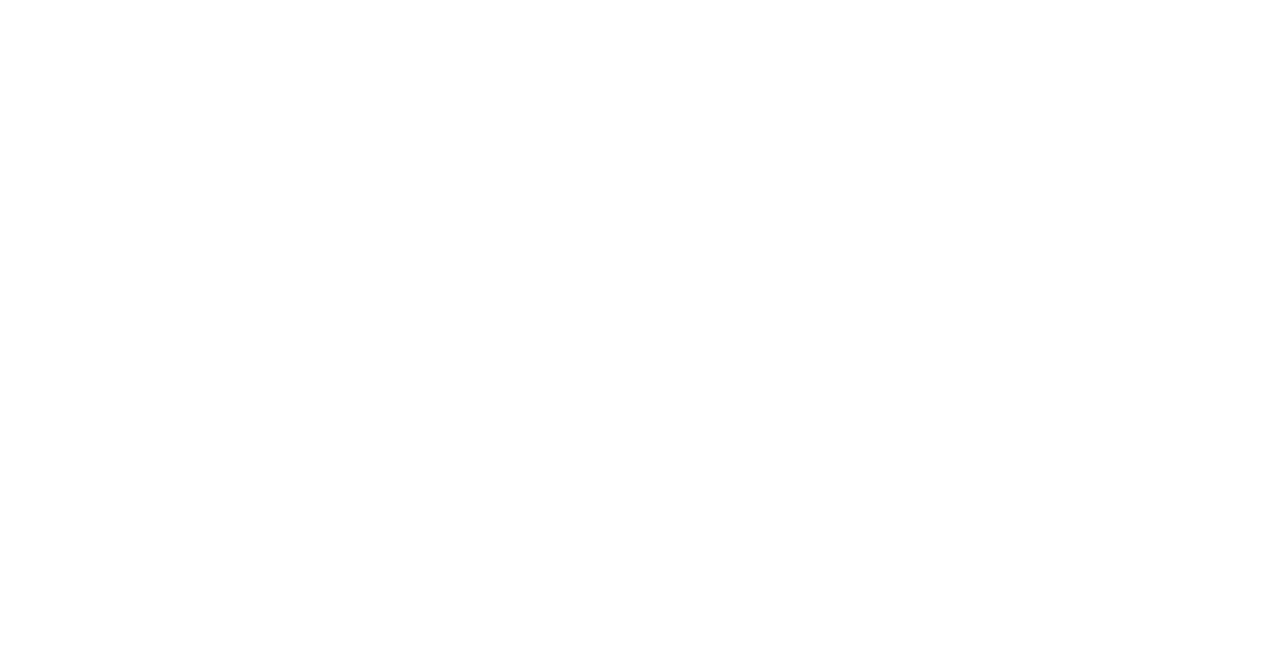
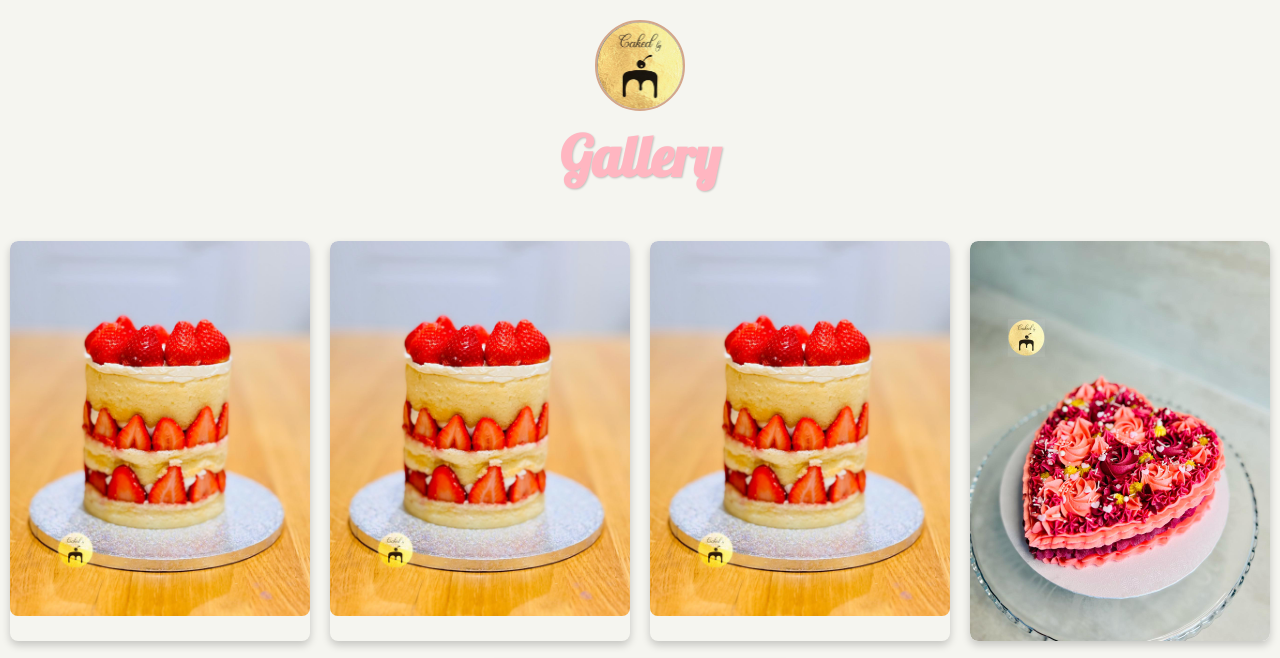
Before and after one commit to samkurianshaju/Caked-By-M-Final, a plain HTML site: page Frontend/HTML pages/Gallery.html in a window 1280 px wide. Shown: the top 658 px of the page. Drawn offline with nearby package versions, Linux system fonts and the light colour scheme; a small style sheet from the web is missing; a web font is replaced by a local one.

Commit message:
Gallery page added

```diff
--- a/Frontend/HTML pages/Gallery.html
+++ b/Frontend/HTML pages/Gallery.html
@@ -0,0 +1,45 @@
+<!DOCTYPE html>
+<html lang="en">
+<head>
+    <meta charset="UTF-8">
+    <meta name="viewport" content="width=device-width, initial-scale=1.0">
+    <title>Gallery | My Cake Business</title>
+    <meta name="description" content="Browse through our gallery of delicious cakes. Find inspiration for your next order!">
+    <link rel="stylesheet" href="../styles.css"> <!-- Path to the main stylesheet -->
+    <link rel="icon" href="../images/logo.jpeg" type="image/jpeg">
+    <link rel="stylesheet" href="https://cdnjs.cloudflare.com/ajax/libs/lightbox2/2.11.3/css/lightbox.min.css" integrity="sha512-RaswN2B0l5EV3iShRI4ZjI8lVjLT3WlO1Tc0jBG4WdkZoRM5oR07KjSO7eqOd2JZBF2/4kD8rxQzvXwhOvM0Q==" crossorigin="anonymous" referrerpolicy="no-referrer" />
+    <link rel="stylesheet" href="https://fonts.googleapis.com/css2?family=Lobster&display=swap"> <!-- Google Font -->
+</head>
+<body>
+    <header class="gallery-header">
+        <div class="header-content">
+            <img src="../images/logo.jpeg" alt="Logo of My Cake Business" class="logo">
+            <h1>Gallery</h1>
+        </div>
+    </header>
+    <main class="gallery-main">
+        <div class="gallery">
+            <a href="../images/Strawberry.jpeg" data-lightbox="gallery" data-title="Delicious Chocolate Cake">
+                <img src="../images/Strawberry.jpeg" alt="Delicious Chocolate Cake">
+            </a>
+            <a href="../images/Strawberry.jpeg" data-lightbox="gallery" data-title="Beautiful Vanilla Cake">
+                <img src="../images/Strawberry.jpeg" alt="Beautiful Vanilla Cake">
+            </a>
+            <a href="../images/Strawberry.jpeg" data-lightbox="gallery" data-title="Colorful Cupcakes">
+                <img src="../images/Strawberry.jpeg" alt="Colorful Cupcakes">
+            </a>
+            <a href="../images/heart.jpeg" data-lightbox="gallery" data-title="Elegant Wedding Cake">
+                <img src="../images/heart.jpeg" alt="Elegant Wedding Cake">
+            </a>
+            <a href="../images/Strawberry.jpeg" data-lightbox="gallery" data-title="Elegant Wedding Cake">
+                <img src="../images/Strawberry.jpeg" alt="Elegant Wedding Cake">
+            </a>
+            <!-- Add more gallery items here -->
+        </div>
+    </main>
+    <footer>
+        <p>&copy; 2024 My Cake Business. All rights reserved.</p>
+    </footer>
+    <script src="https://cdnjs.cloudflare.com/ajax/libs/lightbox2/2.11.3/js/lightbox.min.js" integrity="sha512-6eFd1C9iO6eTHqFAZ8G0GBRIz5buNRd0G1w0zwC8HkPkaO9jjThQuBRHM2M9Q9lXsP8p1uFjPq/AhzWnIvA2w==" crossorigin="anonymous" referrerpolicy="no-referrer"></script>
+</body>
+</html>
--- a/Frontend/styles.css
+++ b/Frontend/styles.css
@@ -136,3 +136,65 @@ footer {
         width: calc(100% - 40px); /* Full width with padding on small screens */
     }
 }
+
+.gallery-main {
+    padding: 20px;
+}
+
+.gallery {
+    display: flex;
+    flex-wrap: wrap;
+    gap: 20px;
+    justify-content: center;
+}
+
+.gallery-header {
+    background-color: #ffffff; /* White background */
+    color: #ff69b4; /* Hot Pink color for the header */
+    font-family: 'Lobster', cursive; /* Fun, stylish font for the header */
+    font-size: 2.5em; /* Adjust the size as needed */
+    text-shadow: 1px 1px 2px rgba(0, 0, 0, 0.2); /* Optional: Add a subtle shadow */
+    padding: 20px 0; /* Add some padding around the header */
+    margin: 0;
+    background-color: #f5f5f0;
+}
+
+.gallery-header h1 {
+    background-color: transparent; /* Transparent background */
+    color: #ffb6c1; /* Light Pink color for the header */
+    font-family: 'Lobster', cursive; /* Fun, stylish font for the header */
+    font-size: 1.4em; /* Reduced font size */
+    text-shadow: 1px 1px 2px rgba(0, 0, 0, 0.2); /* Optional: Add a subtle shadow */
+    padding: 10px 0; /* Adjust padding around the header */
+    margin: 0;
+}
+
+.gallery a {
+    display: block;
+    width: 100%;
+    max-width: 300px;
+    overflow: hidden;
+    border-radius: 8px;
+    box-shadow: 0 4px 8px rgba(0, 0, 0, 0.2);
+    transition: transform 0.3s ease, box-shadow 0.3s ease;
+}
+
+.gallery a img {
+    width: 100%;
+    height: auto;
+    display: block;
+    border-radius: 8px;
+}
+
+.gallery a:hover {
+    transform: scale(1.05);
+    box-shadow: 0 8px 16px rgba(0, 0, 0, 0.3);
+}
+
+.gallery-title {
+    font-size: 2em;
+    color: #003366; /* Deep Navy Blue */
+    text-align: center;
+    margin-bottom: 20px;
+    font-family: 'Sevillana', cursive;
+}
```
